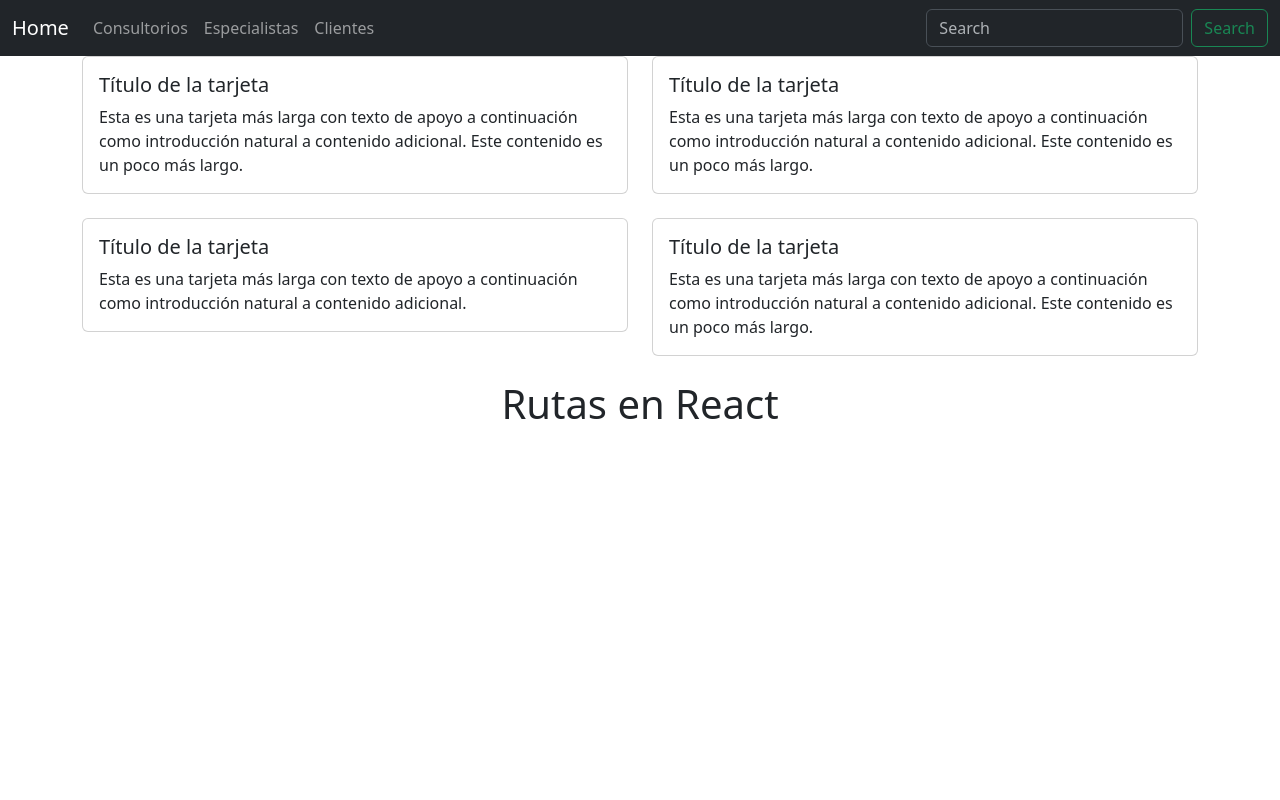
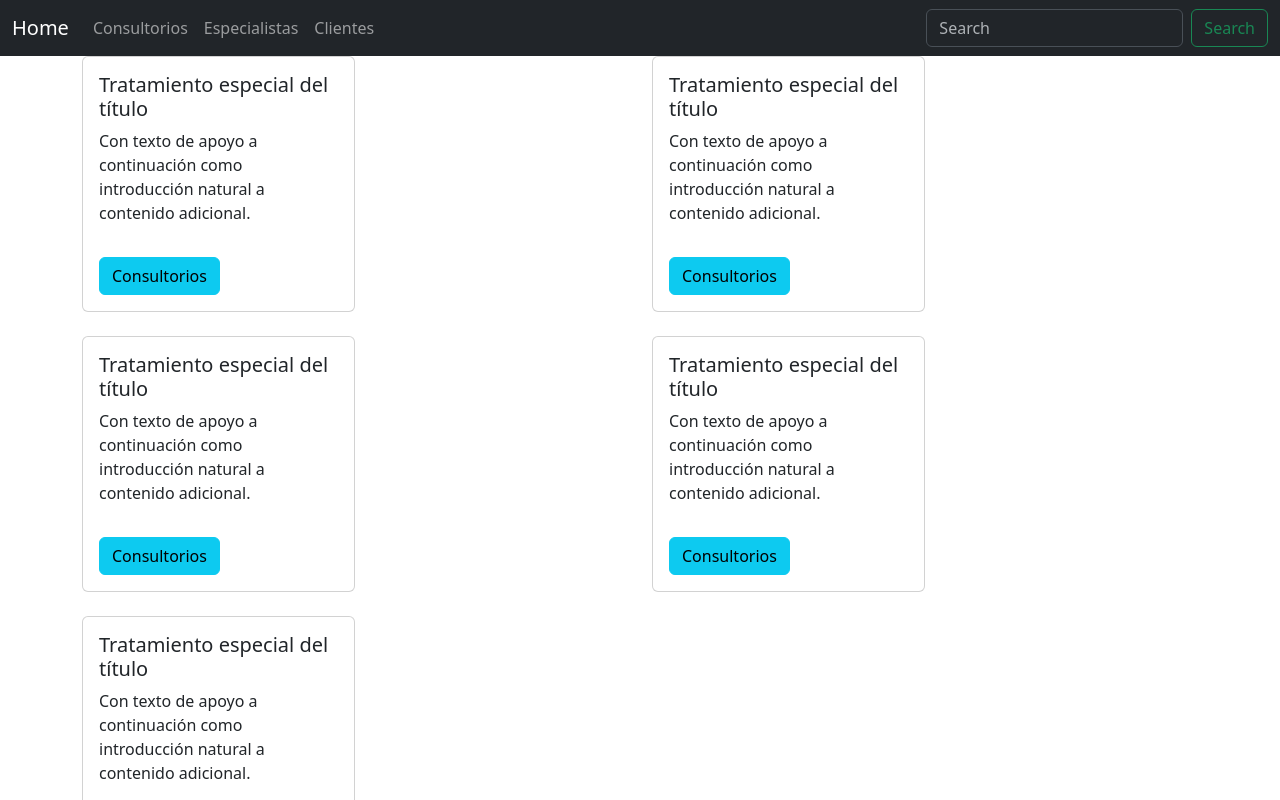
Before and after one commit to ldelregueromartinez/frontend, a React (Create React App) app: page / in a window 1280 px wide. Shown: the top 800 px of the page. Built offline with nearby package versions, Linux system fonts and the light colour scheme.

Commit message:
avance en main

```diff
--- a/src/components/Menu.jsx
+++ b/src/components/Menu.jsx
@@ -37,38 +37,57 @@ export const Menu = () => {
 export const Body = () => {
   return (
 <div className="row row-cols-1 row-cols-md-2 g-4">
-    <div className="col">
-      <div className="card">
+  <div className="col-sm-4">
+  <div className="card w-50">
       <div className="card-body">
-          <h5 className="card-title">Título de la tarjeta</h5>
-          <p className="card-text">Esta es una tarjeta más larga con texto de apoyo a continuación como introducción natural a contenido adicional. Este contenido es un poco más largo.</p>
+        <h5 className="card-title">Tratamiento especial del título</h5>
+        <p className="card-text">Con texto de apoyo a continuación como introducción natural a contenido adicional.</p>
+        <Link className='btn btn-info mt-3' aria-current="page" to={'/consultorios'}>Consultorios</Link>
       </div>
     </div>
   </div>
-    <div className="col">
-      <div className="card">
+
+  <div className="col-sm-4">
+  <div className="card w-50">
       <div className="card-body">
-          <h5 className="card-title">Título de la tarjeta</h5>
-          <p className="card-text">Esta es una tarjeta más larga con texto de apoyo a continuación como introducción natural a contenido adicional. Este contenido es un poco más largo.</p>
+        <h5 className="card-title">Tratamiento especial del título</h5>
+        <p className="card-text">Con texto de apoyo a continuación como introducción natural a contenido adicional.</p>
+        <Link className='btn btn-info mt-3' aria-current="page" to={'/consultorios'}>Consultorios</Link>
       </div>
     </div>
   </div>
-    <div className="col">
-      <div className="card">
+
+  <div className="col-sm-4">
+  <div className="card w-50">
       <div className="card-body">
-          <h5 className="card-title">Título de la tarjeta</h5>
-          <p className="card-text">Esta es una tarjeta más larga con texto de apoyo a continuación como introducción natural a contenido adicional.</p>
+        <h5 className="card-title">Tratamiento especial del título</h5>
+        <p className="card-text">Con texto de apoyo a continuación como introducción natural a contenido adicional.</p>
+        <Link className='btn btn-info mt-3' aria-current="page" to={'/consultorios'}>Consultorios</Link>
       </div>
     </div>
   </div>
-    <div className="col">
-      <div className="card">
+
+  <div className="col-sm-4">
+  <div className="card w-50">
       <div className="card-body">
-          <h5 className="card-title">Título de la tarjeta</h5>
-          <p className="card-text">Esta es una tarjeta más larga con texto de apoyo a continuación como introducción natural a contenido adicional. Este contenido es un poco más largo.</p>
+        <h5 className="card-title">Tratamiento especial del título</h5>
+        <p className="card-text">Con texto de apoyo a continuación como introducción natural a contenido adicional.</p>
+        <Link className='btn btn-info mt-3' aria-current="page" to={'/consultorios'}>Consultorios</Link>
       </div>
     </div>
   </div>
+
+  <div className="col-sm-4">
+  <div className="card w-50">
+      <div className="card-body">
+        <h5 className="card-title">Tratamiento especial del título</h5>
+        <p className="card-text">Con texto de apoyo a continuación como introducción natural a contenido adicional.</p>
+        <Link className='btn btn-info mt-3' aria-current="page" to={'/consultorios'}>Consultorios</Link>
+      </div>
+    </div>
+  </div>
+
+
 </div>
   )
 };
```
Lines whose indentation alone changed are shown as unchanged.
